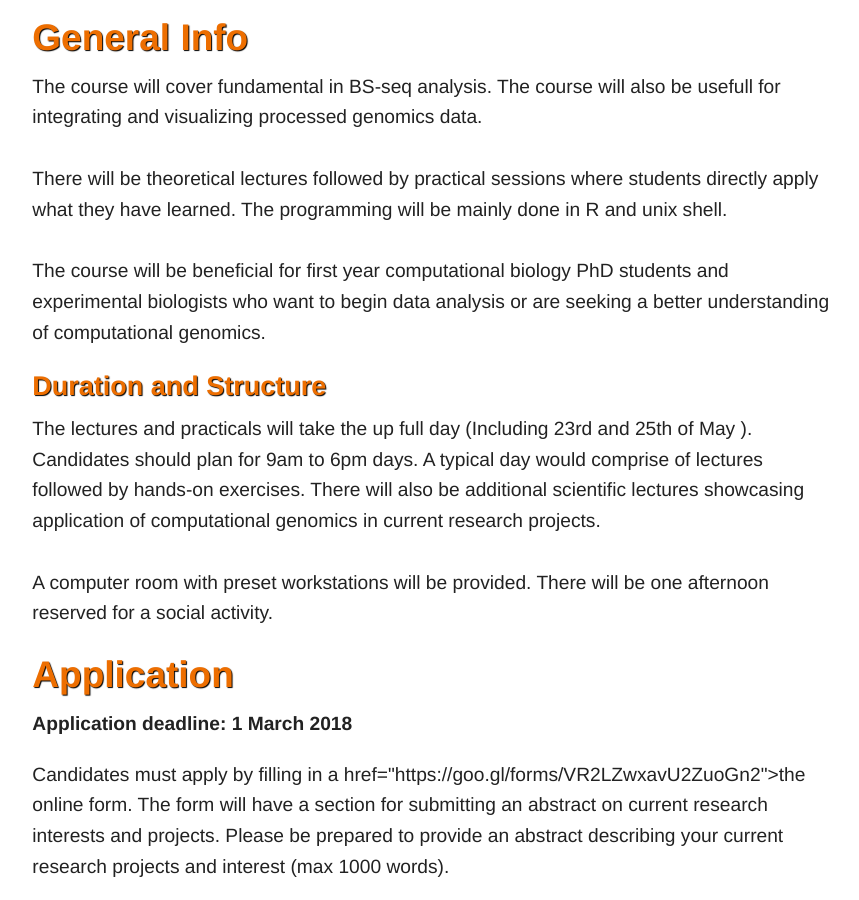
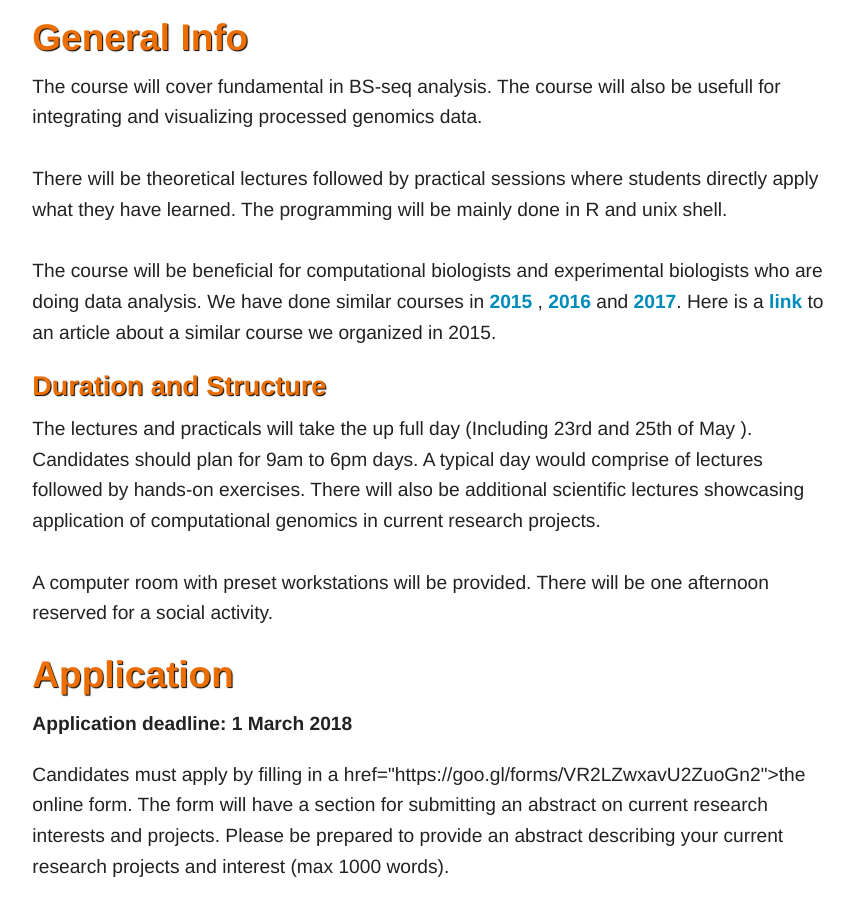
Before and after one commit to BIMSBbioinfo/compgen, a Jekyll site: the page 2018/index.html, which Jekyll copies as it is, in a window 1280 px wide and 900 px high, scrolled down 1124 px. Shown: the whole window, without its empty margins (206-1065 px from the left). Built offline with Jekyll 4.4.1, drawn with Linux system fonts in a browser that asks for light colours; nearby versions of some CDN libraries; library files that are not in the unit come from our copies.

Commit message:
added info on prev courses

```diff
--- a/2018/index.html
+++ b/2018/index.html
@@ -76,10 +76,13 @@
           sessions where students directly apply what they have learned. The
           programming will be mainly done in R and unix shell.
           <br><br>
-          The course will be beneficial for first year computational
-          biology PhD students and experimental biologists who want to
-          begin data analysis or are seeking a better understanding of
-          computational genomics.
+          The course will be beneficial for computational
+          biologists and experimental biologists who are doing data analysis.
+
+          We have done similar courses in <a href="http://bioinformatics.mdc-berlin.de/compgen/2015/">2015</a> ,
+          <a href="http://bioinformatics.mdc-berlin.de/compgen/2016/">2016</a> and
+          <a href="http://bioinformatics.mdc-berlin.de/compgen/2017/">2017</a>.
+          Here is a <a href="https://insights.mdc-berlin.de/en/2015/11/spot-on-the-computational-genomics-summer-school/">link</a> to an article about a similar course we organized in 2015.
         </p>
         <h3 id="Duration">Duration and Structure</h3>
         <p>
```
